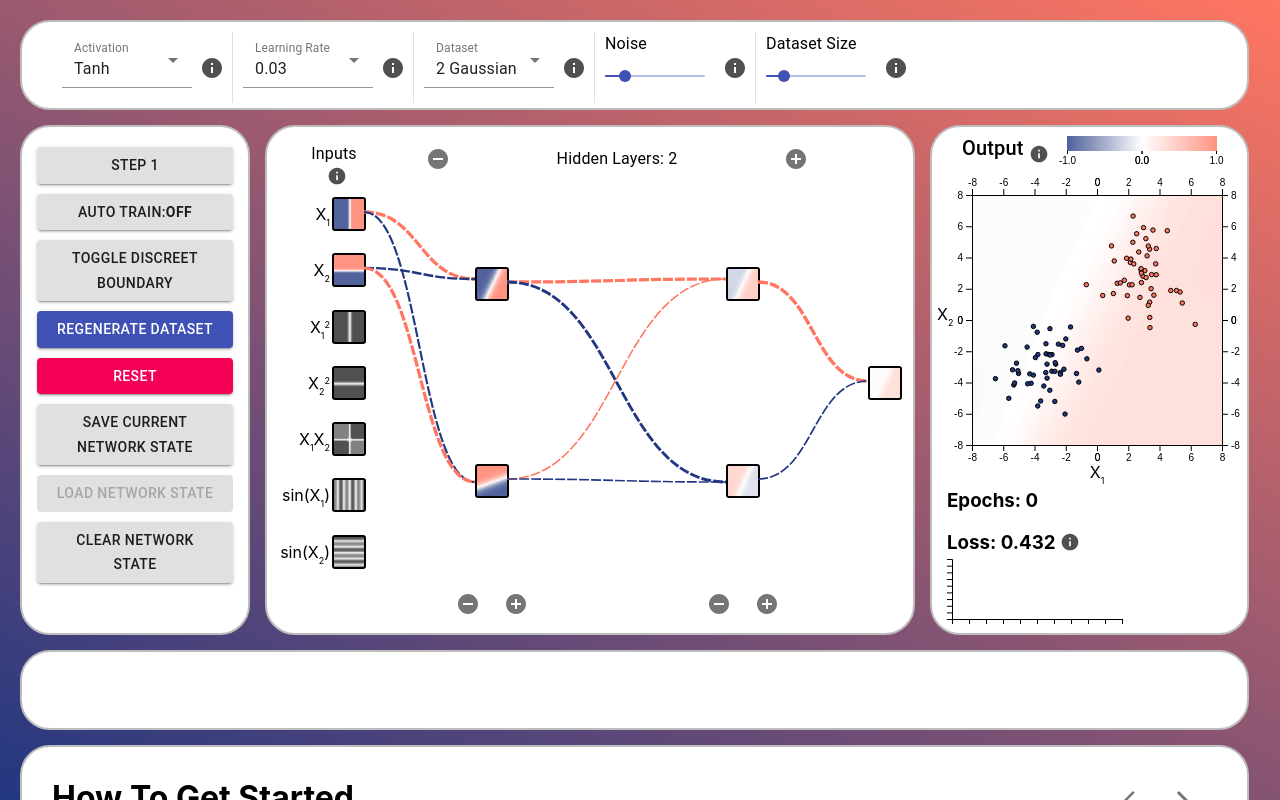
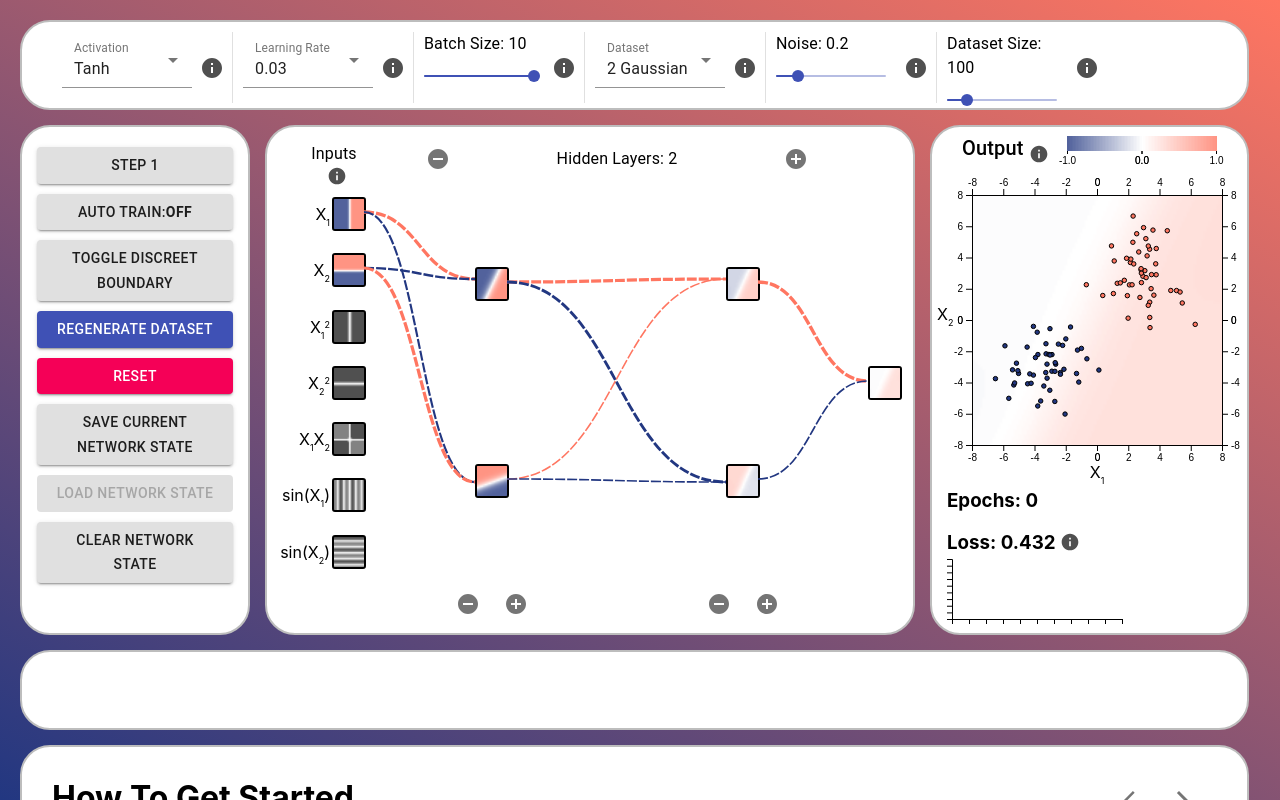
Before and after one commit to BrandonAGoodwin/nn-visualiser, a React (Create React App) app: page / in a window 1280 px wide. Built offline with nearby package versions, Linux system fonts and the light colour scheme.

Commit message:
Implemented Batch size slider and updated slider labeling system

```diff
--- a/src/components/MainPage.tsx
+++ b/src/components/MainPage.tsx
@@ -362,6 +362,10 @@ function MainPage(props: PageProps) {
         setNumSamples(newValue as number);
     }
 
+    const handleBatchSizeChange = (e: any, newValue: number | number[]) => {
+        setConfig({ ...config, batchSize: newValue as number });
+    }
+
     const handleInputNodeClick = (nodeId: string, active: boolean) => {
         // console.log(`Input node click (NodeId: ${nodeId}, Active: ${active})`);
         // Change this implemntation input is highly coupled with visControl
@@ -554,6 +558,23 @@ function MainPage(props: PageProps) {
                     </React.Fragment>
                 </StyledInfoButton>
                 <Divider orientation="vertical" flexItem />
+                <LabeledSlider
+                    label={"Batch Size"}
+                    min={1}
+                    step={1}
+                    max={10}
+                    defaultValue={config.batchSize}
+                    onChange={handleBatchSizeChange}
+                    appendValueToLabel={true}
+                />
+                <StyledInfoButton title="Batch Size Tooltip">
+                    <React.Fragment>
+                        {/* <Typography color="inherit">Noise</Typography> */}
+                        {/* Could create an info panel for Stochastic Gradient Decent*/}
+                        <Typography variant="body2">Specifies the number of training samples used in each epoch of <a href="https://www.google.com/search?q=mini+batch+gradient+descent" target="_blank">Mini-Batch Gradient Decent</a>.<br />(When batch size = 1, this is equivalent to <a href="https://www.google.com/search?q=stochastic+gradient+descent" target="_blank">Stochastic Gradient Decent</a>) </Typography>
+                    </React.Fragment>
+                </StyledInfoButton>
+                <Divider orientation="vertical" flexItem />
                 <StyledFormControl variant="filled">
                     <InputLabel>Dataset</InputLabel>
                     <StyledSelect
@@ -580,6 +601,7 @@ function MainPage(props: PageProps) {
                     max={1}
                     defaultValue={noise}
                     onChange={handleNoiseChange}
+                    appendValueToLabel={true}
                 />
                 <StyledInfoButton title="Noise Tooltip">
                     <React.Fragment>
@@ -595,7 +617,7 @@ function MainPage(props: PageProps) {
                     max={500}
                     defaultValue={numSamples}
                     onChange={handleNumSamplesChange}
-
+                    appendValueToLabel={true}
                 />
                 <StyledInfoButton title="Sample Size Tooltip">
                     <React.Fragment>
--- a/src/components/Slider.tsx
+++ b/src/components/Slider.tsx
@@ -2,7 +2,7 @@ import styled from "@emotion/styled";
 import { Typography } from "@material-ui/core";
 import Slider from "@material-ui/core/Slider";
 import Tooltip from "@material-ui/core/Tooltip";
-import React from "react";
+import React, { useState } from "react";
 
 interface Props {
     children: React.ReactElement;
@@ -11,7 +11,7 @@ interface Props {
 }
 
 const StyledDiv = styled("div")`
-    width: 100px;
+    width: 110px;
     padding-left: 10px;
     padding-right: 10px;
 `
@@ -35,22 +35,29 @@ interface sliderProps {
     step: number;
     min: number;
     max: number;
+    appendValueToLabel: boolean;
 }
 
 function LabeledSlider(props: sliderProps) {
+    const [currentValue, setCurrentValue] = useState<number>(props.defaultValue);
 
+
+    const handleOnChange = (e: any, newValue: number | number[]) => {
+        setCurrentValue(newValue as number);
+    }
     return (
         <StyledDiv>
-            <Typography gutterBottom>{props.label}</Typography>
+            <Typography gutterBottom>{props.label + ": " + currentValue}</Typography>
             <Slider
-                ValueLabelComponent={ValueLabelComponent}
+                // ValueLabelComponent={ValueLabelComponent}
                 //aria-label="custom thumb label"
                 defaultValue={props.defaultValue}
                 step={props.step}
                 min={props.min}
                 max={props.max}
+                onChange={handleOnChange}
                 onChangeCommitted={props.onChange}
-                valueLabelDisplay={props.valueLabelDisplay || "auto"}
+                // valueLabelDisplay={props.valueLabelDisplay || "auto"}
             />
         </StyledDiv>
     );
```
Also changed, not shown: src/visControl.ts (+7 -7 lines), 1 other file (tests, documents, lock files or other folders).
